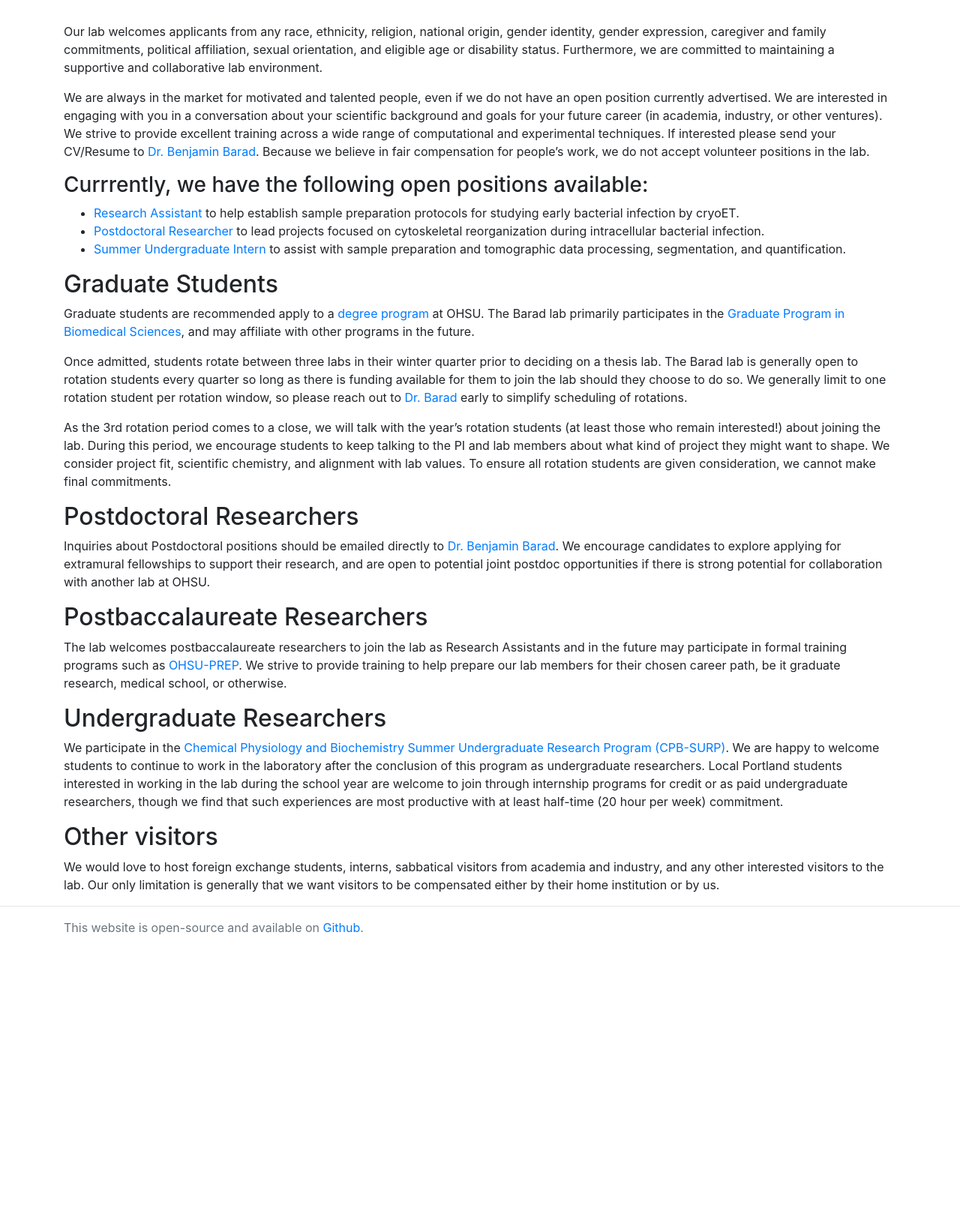
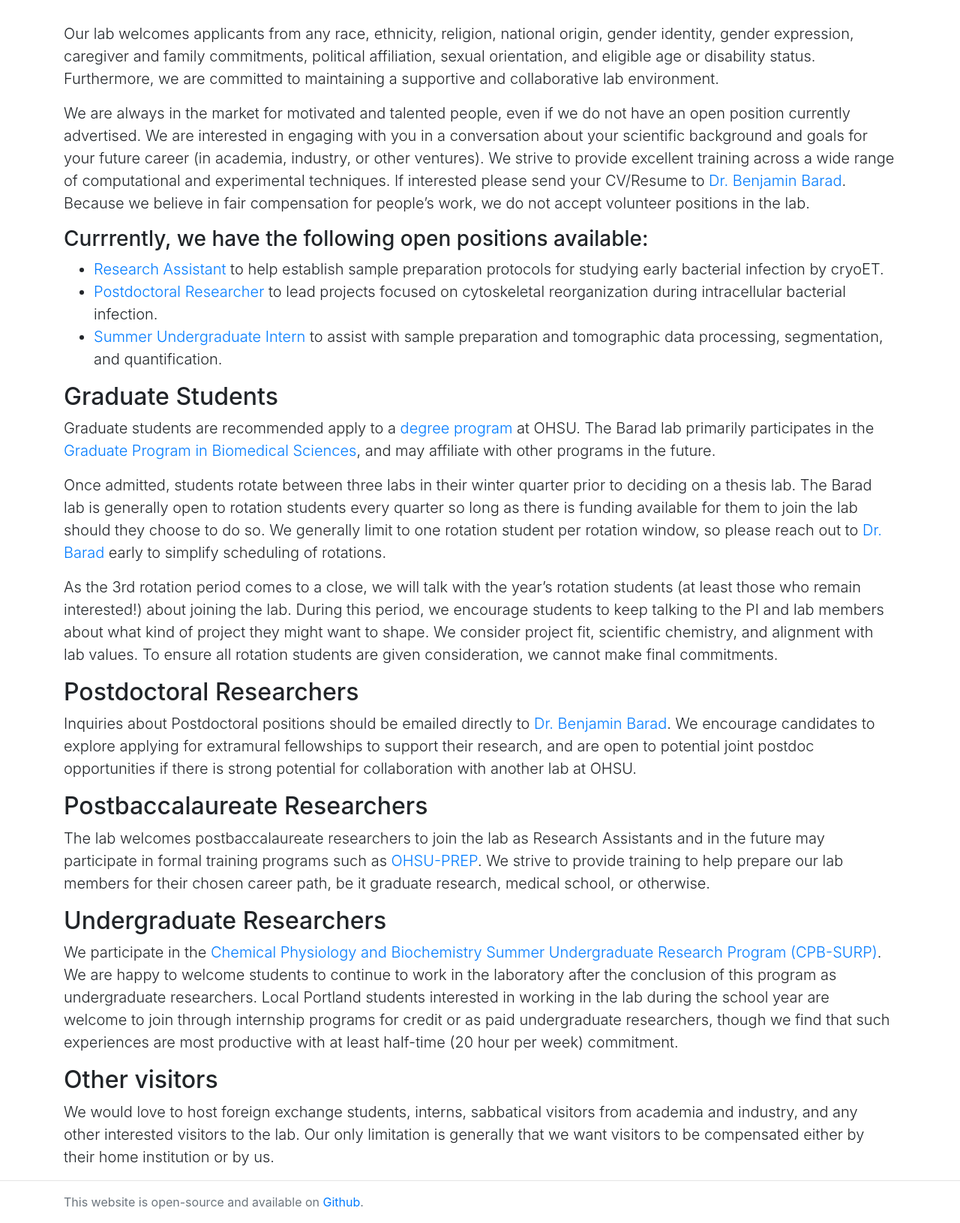
Before and after one commit to baradlab/baradlab.github.io, a Jekyll site: the page built from join/index.md, in a window 1280 px wide. Shown: the part 364-1995 px from the top of the page at 75% size. Built offline with Jekyll 4.4.1, drawn with Linux system fonts in a browser that asks for light colours; nearby versions of some CDN libraries; comment, search, counter and statistics services are not loaded; before the commit the page ends 1629 px from its top, so only the background shows below that.

Commit message:
Testing parallax fix on mobile

```diff
--- a/_layouts/parallax.html
+++ b/_layouts/parallax.html
@@ -1,7 +1,7 @@
 {% include header.html %}
 
 {% include parallax_banner.html %}
-<div class="container">
+<div class="container lead">
 {{ content }}
 </div>
 {% include footer.html %}
```
